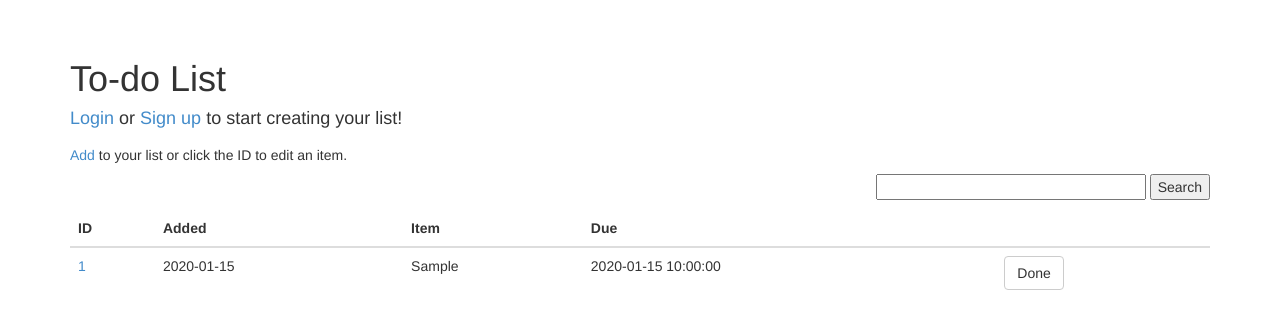
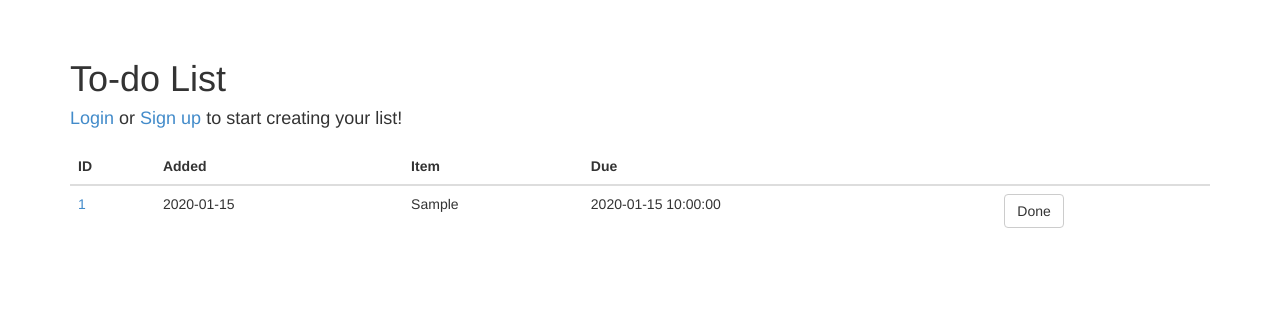
Before and after one commit to erictempleton1/TodoList, a Python web app: template todo/templates/list.html in a window 1280 px wide. Shown: the part 51-380 px from the top of the page. Run offline with Jinja, Linux system fonts and the light colour scheme; the template is opened without the code that fills it: most values are stand-ins (such as "Sample title", 1, 10 or a date in 2020); form fields are guessed from the names that the template uses; some libraries are stand-ins or nearby versions.

Commit message:
removed search function, working on update function

```diff
--- a/todo/templates/list.html
+++ b/todo/templates/list.html
@@ -1,18 +1,6 @@
 {% extends "base.html" %}
 
 {% block content %}
-
-<h5><a href='/create'>Add</a> to your list or click the ID to edit an item.</h5>
-	<div class="pull-right">
-		<form class="form-horizontal" action="{{ url_for('item_search') }}" method="post" name="search_item">
-				{{ form.hidden_tag() }}
-
-				{{ form.search_item(size=30) }}
-					<input type="submit" value="Search">
-				</p>
-
-		</form>
-    </div>
 
 	<table class="table table-hover">
 		<thead>
```
Also changed, not shown: todo/views.py (+0 -12 lines).
